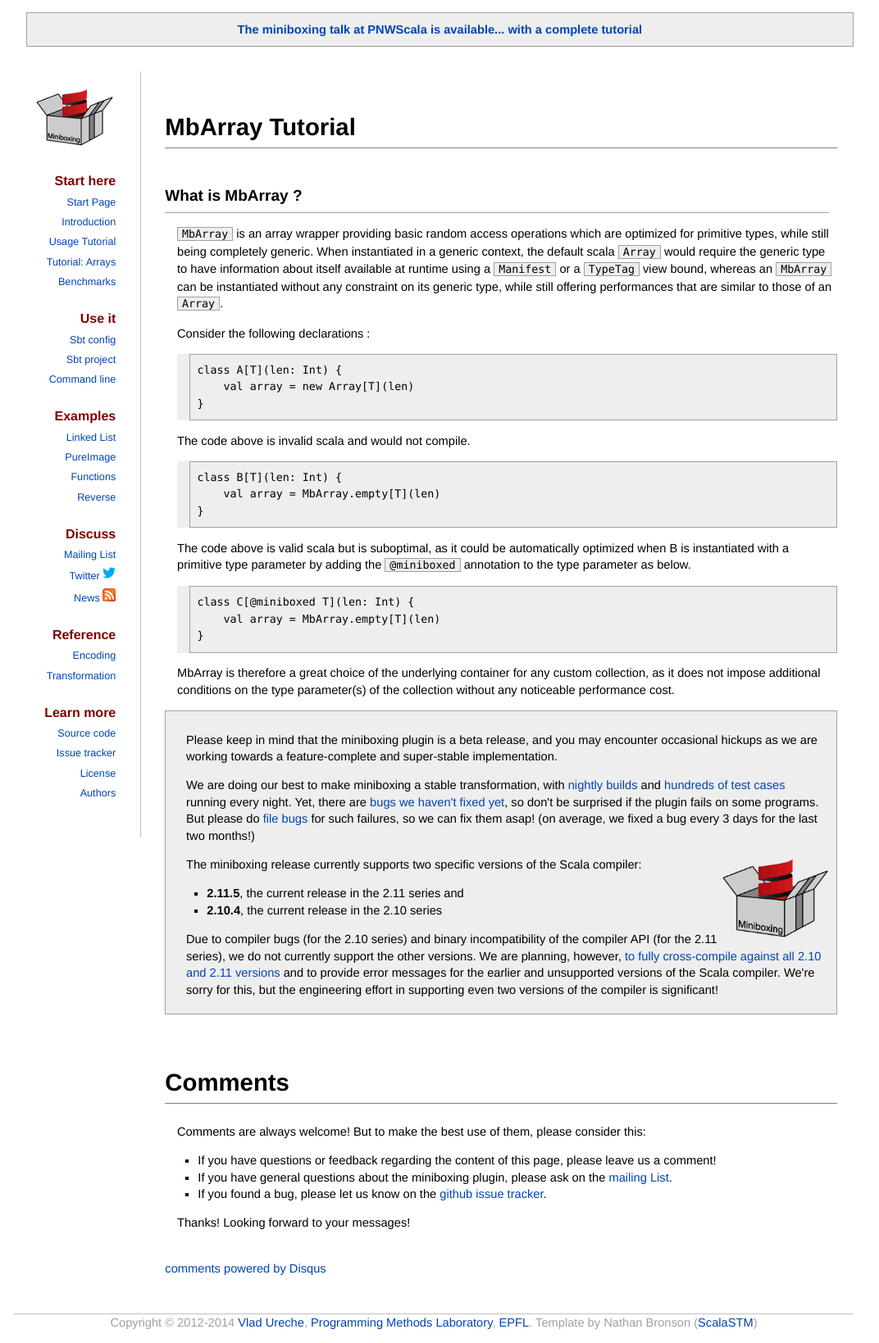
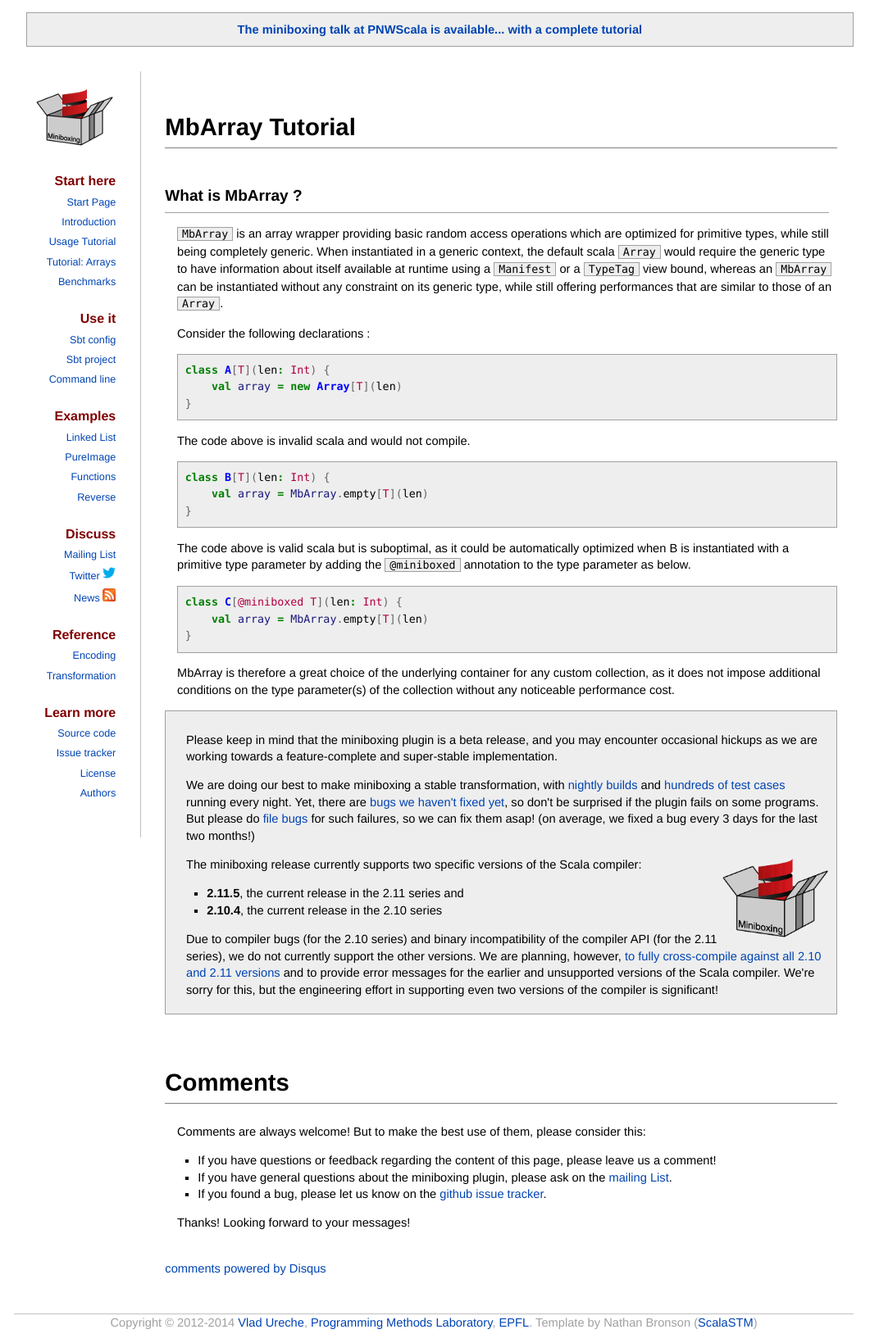
Before and after one commit to miniboxing/miniboxing.github.io, a Jekyll site: the page built from arrays.md, in a window 1280 px wide. Shown: the whole page at 82% size, without its empty margins (111-1183 px from the left). Built offline with Jekyll 4.4.1, drawn with Linux system fonts in a browser that asks for light colours; nearby versions of some CDN libraries; comment, search, counter and statistics services are not loaded.

Commit message:
Update arrays.md
fix code paragraphs (maybe)

````diff
--- a/arrays.md
+++ b/arrays.md
@@ -10,27 +10,27 @@ short_title: MbArray Tutorial
 
 Consider the following declarations :
 
-```
+{% highlight scala %}
 class A[T](len: Int) {
     val array = new Array[T](len)
 }
-```
+{% endhighlight %}
 
 The code above is invalid scala and would not compile.
 
-```
+{% highlight scala %}
 class B[T](len: Int) {
     val array = MbArray.empty[T](len)
 }
-```
+{% endhighlight %}
 
 The code above is valid scala but is suboptimal, as it could be automatically optimized when B is instantiated with a primitive type parameter by adding the `@miniboxed` annotation to the type parameter as below.
 
-```
+{% highlight scala %}
 class C[@miniboxed T](len: Int) {
     val array = MbArray.empty[T](len)
 }
-```
+{% endhighlight %}
 
 MbArray is therefore a great choice of the underlying container for any custom collection, as it does not impose additional conditions on the type parameter(s) of the collection without any noticeable performance cost.
 
````
